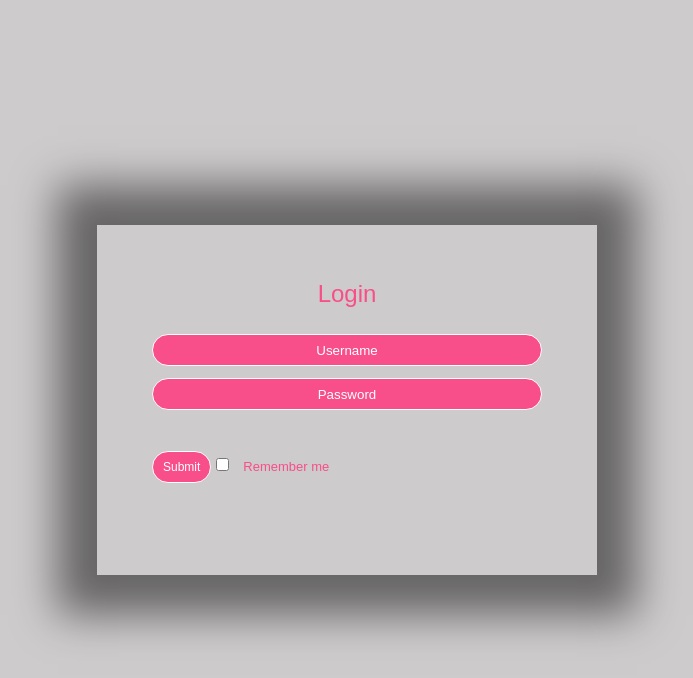
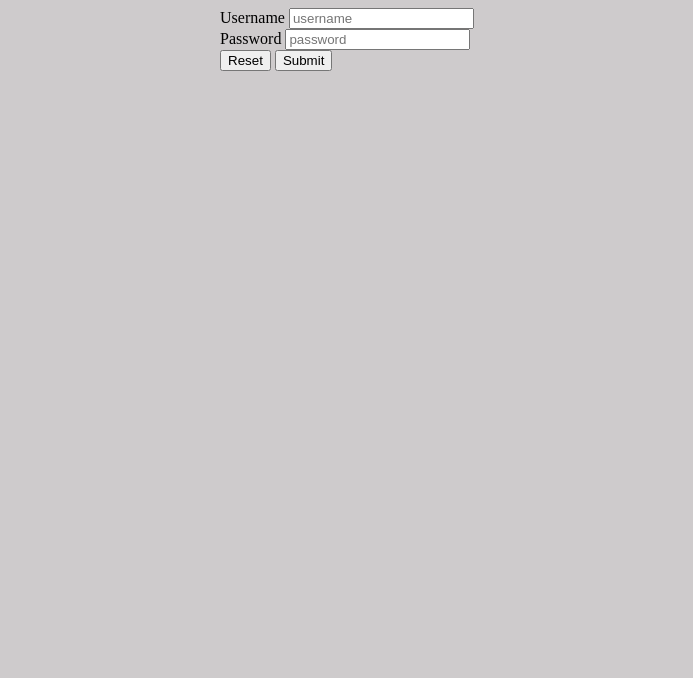
Before and after one commit to cdub-616/MANYC, a plain HTML site: page MANYC/src/main/webapp/Login.html in a window 1280 px wide. Shown: the whole page, without its empty margins (293-986 px from the left). Drawn offline with Linux system fonts and the light colour scheme.

Commit message:
Revert "edited login page and home page"
This reverts commit 6e2afeb2578e63f01bef39ddece0fd1b596f3357.

```diff
--- a/MANYC/src/main/webapp/Login.html
+++ b/MANYC/src/main/webapp/Login.html
@@ -3,35 +3,30 @@
      Ashar
      version 1.0.0  9/27/2022 -->
 <html>
+   <head>
+      <meta charset="ISO-8859-1">
+      <link rel="stylesheet" href="style.css" type="text/css">
+      <title>Login</title>
+   </head>
+   <body>
+      <div class="input-group"><!-- div combines everything inside together
+	     which makes it easier to format using css -->
+	     <form>
+		 <label for="username"> Username </label>
+		 <!-- the label creates a click able space -->
 
-<head>
-	<title>Login</title>
-	<link rel="stylesheet" href="style.css">
-</head>
+		 <input id="username" required placeholder="username">
+		 <!-- input tag takes the input from the user -->
+		 <br>
+		 <label for="password"> Password </label>
+		 <input id="password" type="password" required placeholder="password">
+		 <br>
+		 <button type="reset">Reset</button>
+		 <!-- Reset button to reset all the input fields -->
 
-<body>
-	<div class="container">
-		<!-- div combines everything inside together
-	     which makes it easier to format using css -->
-		<div class="card">
-			<div class="inner-box">
-				<div class="front">
-					<h2> Login</h2>
-					<input id="username" type="username" class="input" required
-					   placeholder="Username">
-					<!-- input tag takes the input from the user -->
-
-					<input id="password" type="password" class="input" required
-					   placeholder="Password">
-
-					<button type="button" class="btn" onclick="validate()">
-					   Submit</button>
-					<input type="checkbox"> <span> Remember me</span>
-					<script src="login.js"></script>
-				</div>
-			</div>
-		</div>
-	</div>
-</body>
-
+		 <button type="button" onclick="validate()">Submit</button>
+	    </form>
+	    <script src="login.js"></script>
+      </div>
+   </body>
 </html>
--- a/MANYC/src/main/webapp/style.css
+++ b/MANYC/src/main/webapp/style.css
@@ -3,11 +3,6 @@
     version 1.0.0  9/14/2022  */
 
 @charset "ISO-8859-1";
-
-*{
-   margin: 0;
-   padding: 0;
-}
 
 body { /* generic for all pages */
    background-color: #CECBCC;
@@ -16,109 +11,13 @@ body { /* generic for all pages */
    justify-content: center;
 }
 
-.home {
-   background-image: url("Five9GeniusSpringRelease.jpg");
-   width: 1920px;
-   height: 990px;
-   background-position: center;
-   background-repeat: no-repeat;
-   background-size: cover;
+/* .home {
+   use for index page class
+}*/
 
-}
-
-.log {
-	background-image: url("Five9Zoom.jpg");
-	width: 1920px;
-	height: 990px;
-	background-position: center;
-	background-repeat: no-repeat;
-	background-size: cover;
-}
-
-/*container changes the format for everything that is in the container class*/
-.container{
-   width: 100%;
-   min-height: 100vh;
-   font-family: sans-serif;
-   color: #F84E89;
-   display: flex;
-   align-items: center;
-   justify-content: center;
-   background-color: #CECBCC;
-}
-
-.card{
-   width: 500px;
-   height: 350px;
-   box-shadow: 0 0 40px 40px rgba(0, 0, 0, .50);
-}
-
-.inner-box{
-   position: relative;
-   width: 100%;
-   height: 100%;
-}
-
-.front, .back{
-   position: absolute;
-   width: 100;
-   height: 100;
-   background-position: center;
-   background-size: cover;
-   padding: 55px;
-   box-sizing: border-box;
-   backface-visibility: hidden;
-}
-
-.back{
-   transform: rotateY(180deg);
-}
-
-.card h2{
-   font-weight: normal;
-   font-size: 24px;
-   text-align: center;
-   margin-bottom: 20px;
-   color: #F84E89;
-}
-
-.input{
-   width: 100%;
-   background-color: #F84E89;
-   border: 1px solid #fff;
-   margin: 6px 0;
-   height: 32px;
-   border-radius: 20px;
-   padding: 0 10px;
-   box-sizing: border-box;
-   text-align: center;
-   color: #fff;
-}
-
-::placeholder{
-   color: #fff;
-   font-size: 12;
-}
-
-button{
-   background: transparent;
-   border: 1px solid #fff;
-   margin: 35px 0 10px;
-   height: 32px;
-   font-size: 12px;
-   border-radius: 20px;
-   padding: 0 10px;
-   box-sizing: border-box;
-   outline: none;
-   background-color: #F84E89;
-   color: #fff;
-   cursor: pointer;
-}
-
-span{
-   font-size: 13px;
-   margin-left: 10px;
-}
+/*.input-group {
+   use for Login page class
+}*/
 
 .grid {
 	display: grid;
```
Also changed, not shown: MANYC/src/main/webapp/index.html (+1 -1 lines), MANYC/src/main/webapp/FIve9Zoom.png (deleted), MANYC/src/main/webapp/Five9GeniusSpringRelease.jpg (deleted).
